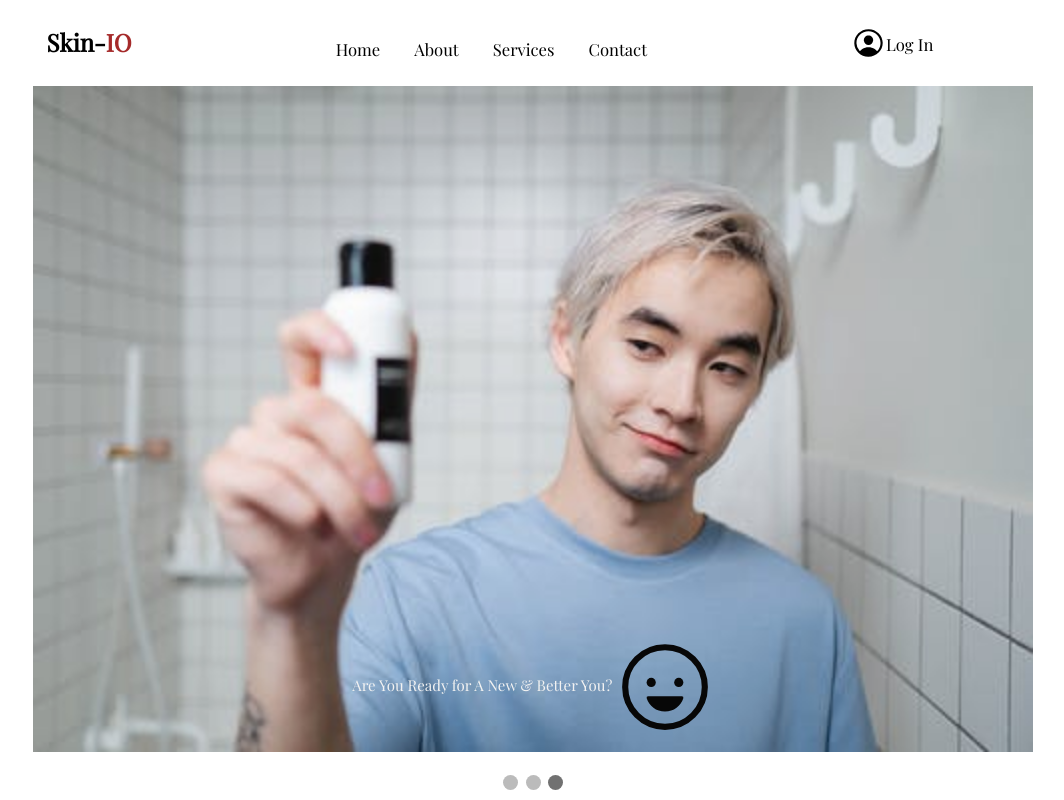
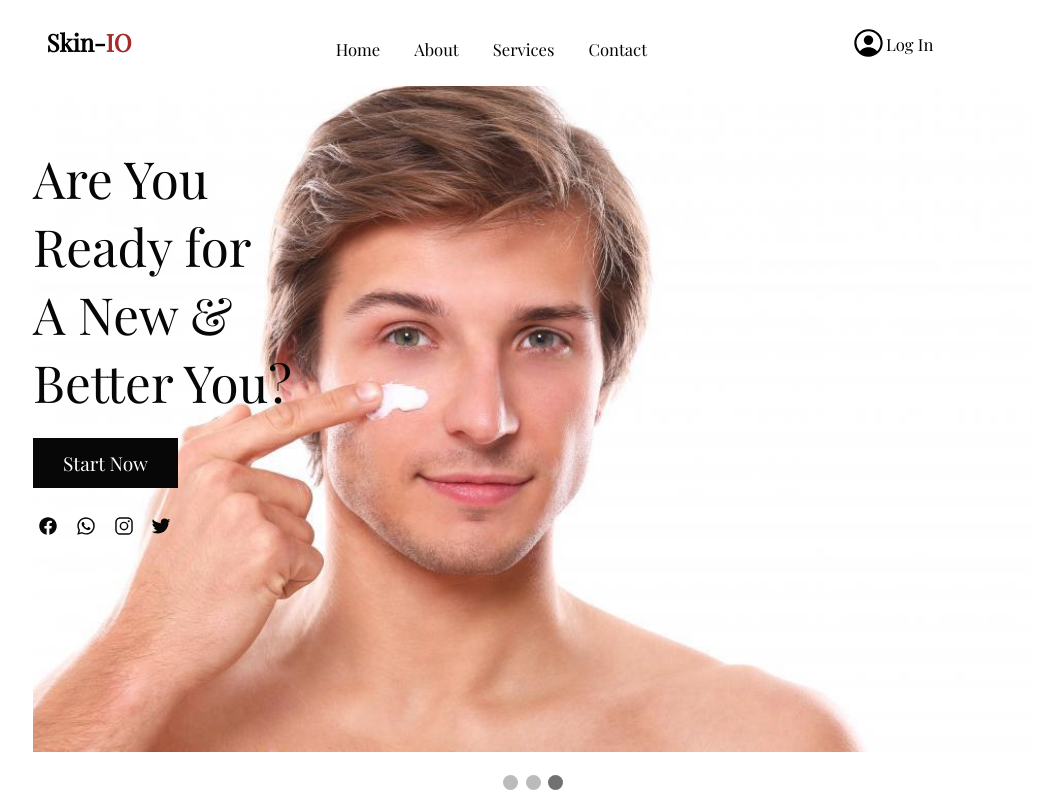
Before and after one commit to Collins07/Skin-IO, a plain HTML site: page index.html in a window 1280 px wide. Shown: the top 800 px of the page, without its empty margins (107-1171 px from the left). Drawn offline with nearby package versions, Linux system fonts and the light colour scheme; a web font is replaced by a local one.

Commit message:
styling:optimize style for hero section

```diff
--- a/index.css
+++ b/index.css
@@ -15,51 +15,66 @@ html {
 *::after {
     box-sizing: inherit;
 }
-nav{
+
+nav {
     display: flex;
     width: 100%;
     margin: 2%;
     justify-content: space-between;
 }
-h1{
+
+h1 {
     margin-left: 10%;
 }
-.nav-list a{
+
+.nav-list a {
     text-decoration: none;
     color: black;
 }
-.nav-list a:hover{
+
+.nav-list a:hover {
     color: brown;
 
 }
-.nav-list{
+
+.nav-list {
     margin-top: 1%;
     position: sticky;
     top: 0;
 }
-li{
+
+li {
     list-style-type: none;
     display: inline;
     font-size: 1.3vw;
     padding: 15px;
 }
-.logIn{
+
+.logIn {
     display: flex;
 }
-.logIn-txt{
+
+.logIn-txt {
     position: relative;
     text-decoration: none;
     color: black;
     font-size: 1.3vw;
     padding-top: 2%;
 }
-.person{
+
+.person {
     width: 10%;
 }
+
 /* style hero */
 
- /* .mySlides {display: none;} */
-.hero img {vertical-align: middle;}
+.mySlides {
+    display: none;
+}
+
+.hero img {
+    vertical-align: middle;
+}
 
 /* Slideshow container */
 .slideshow-container {
@@ -70,14 +85,41 @@ li{
 
 /* Caption text */
 .text {
-  color: #f2f2f2;
-  font-size: 15px;
-  padding: 8px 12px;
+    color: black;
+    font-size: 4vw;
+    /* padding: 8px 12px; */
     position: absolute;
-  bottom: 8px;
+    bottom: 200px;
+    left: 00px;
     width: 100%;
-  text-align: center;
+    text-align: justify;
 }
+
+.text1 {
+    color: black;
+    font-size: 4vw;
+    position: absolute;
+    bottom: 102px;
+    left: 00px;
+    width: 100%;
+    text-align: justify;
+}
+
+.now {
+    font-size: 1.5vw;
+    text-decoration: none;
+    color: white;
+    background-color: black;
+    padding: 1.2%;
+    padding-right: 3%;
+    padding-left: 3%;
+}
+
+.social {
+    width: 2%;
+    margin-left: 0.5%;
+}
+
 /* The dots*/
 .dot {
     height: 15px;
@@ -102,16 +144,28 @@ li{
 }
 
 @-webkit-keyframes fade {
-  from {opacity: .4}
-  to {opacity: 1}
+    from {
+        opacity: .4
+    }
+
+    to {
+        opacity: 1
+    }
 }
 
 @keyframes fade {
-  from {opacity: .4}
-  to {opacity: 1}
+    from {
+        opacity: .4
+    }
+
+    to {
+        opacity: 1
+    }
 }
 
 /* Media query*/
 @media only screen and (max-width: 300px) {
-  .text {font-size: 11px}
+    .text {
+        font-size: 11px
     }
+}
--- a/index.html
+++ b/index.html
@@ -23,7 +23,6 @@
         </ul>
         <div class="logIn">
             <img class="person" src="./assets/person-circle-outline.svg" alt="PersonIcon">
-            <!-- <a class="login-txt">Log In</> -->
             <a class="logIn-txt" href="">Log In</a>
         </div>
     </nav>
@@ -31,26 +30,40 @@
     <div class="hero">
         <div class="slideshow-container">
             <div class="mySlides fade">
-              <!-- <div class="numbertext">1 / 3</div> -->
-              <img src="./assets/hero1.jpeg" style="width:100%">
-              <div class="text">Caption Text</div>
+                <img src="./assets/heroo4.jpg" style="width:100%">
+                <div class="text">Are You<br>Ready for<br>A New &<br>Better You? <br>
+                    <a class="now" href="">Start Now</a> <br>
+                    <img class="social" src="./assets/logo-facebook.svg" alt="">
+                    <img class="social" src="./assets/logo-whatsapp.svg" alt="">
+                    <img class="social" src="./assets/logo-instagram.svg" alt="">
+                    <img class="social" src="./assets/logo-twitter.svg" alt="">
+                </div>
             </div>
 
             <div class="mySlides fade">
-              <!-- <div class="numbertext">2 / 3</div> -->
-              <img src="./assets/female-hero2.jpeg" style="width:100%">
-              <div class="text">Caption Two</div>
+                <img src="./assets/heroo.jpg" style="width:100%">
+                <div class="text1">Are You<br>Ready for<br>A New &<br>Better You? <br>
+                    <a class="now" href="">Start Now</a>
+                    <br>
+                    <img class="social" src="./assets/logo-facebook.svg" alt="">
+                    <img class="social" src="./assets/logo-whatsapp.svg" alt="">
+                    <img class="social" src="./assets/logo-instagram.svg" alt="">
+                    <img class="social" src="./assets/logo-twitter.svg" alt="">
+                </div>
             </div>
 
             <div class="mySlides fade">
                 <!-- <div class="numbertext">3 / 3</div> -->
-              <img src="./assets/male-hero2.jpeg" style="width:100%">
-              <div class="text">Are You Ready for A New & Better You?
-                  <a href="Start Now"></a>
-                  <img class="person" src="./assets/happy-outline.svg" alt="">
+                <img src="./assets/heroo2.jpg" style="width:100%">
+                <div class="text">Are You<br>Ready for<br>A New &<br>Better You? <br>
+                    <a class="now" href="">Start Now</a>
+                    <br>
+                    <img class="social" src="./assets/logo-facebook.svg" alt="">
+                    <img class="social" src="./assets/logo-whatsapp.svg" alt="">
+                    <img class="social" src="./assets/logo-instagram.svg" alt="">
+                    <img class="social" src="./assets/logo-twitter.svg" alt="">
                 </div>
             </div>
-
         </div>
         <br>
 
```
Also changed, not shown: assets/heroo.jpg (added), assets/heroo2.jpg (added), assets/heroo4.jpg (added), assets/logo-facebook (copy).svg (added), assets/logo-facebook.svg (added), assets/logo-instagram (copy).svg (added), assets/logo-instagram.svg (added), assets/logo-linkedin.svg (added), assets/logo-twitter.svg (added), assets/logo-whatsapp.svg (added). Lines whose indentation alone changed are shown as unchanged.
